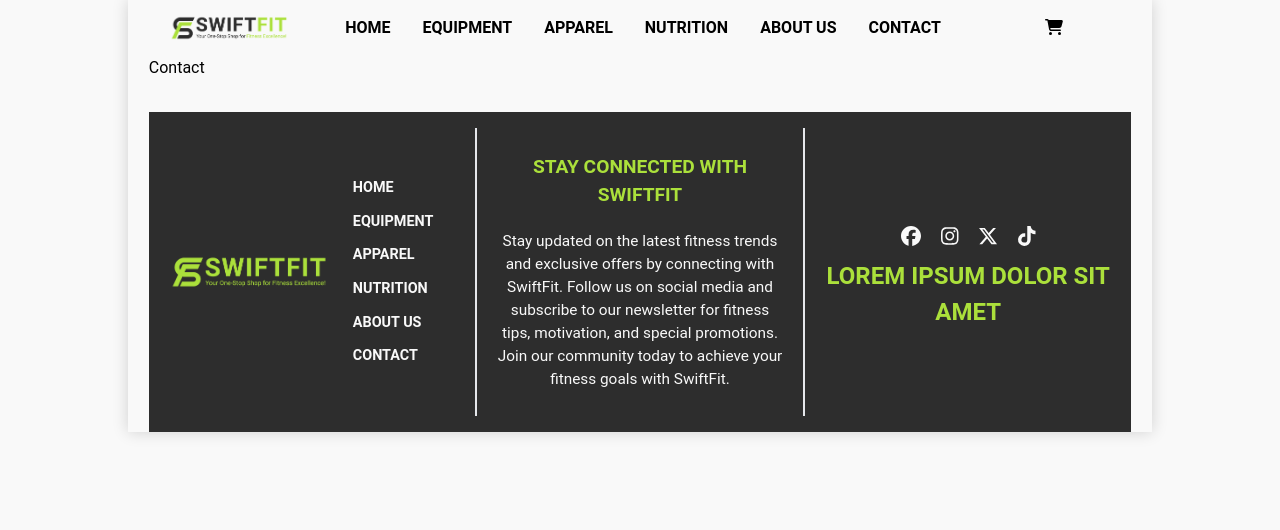
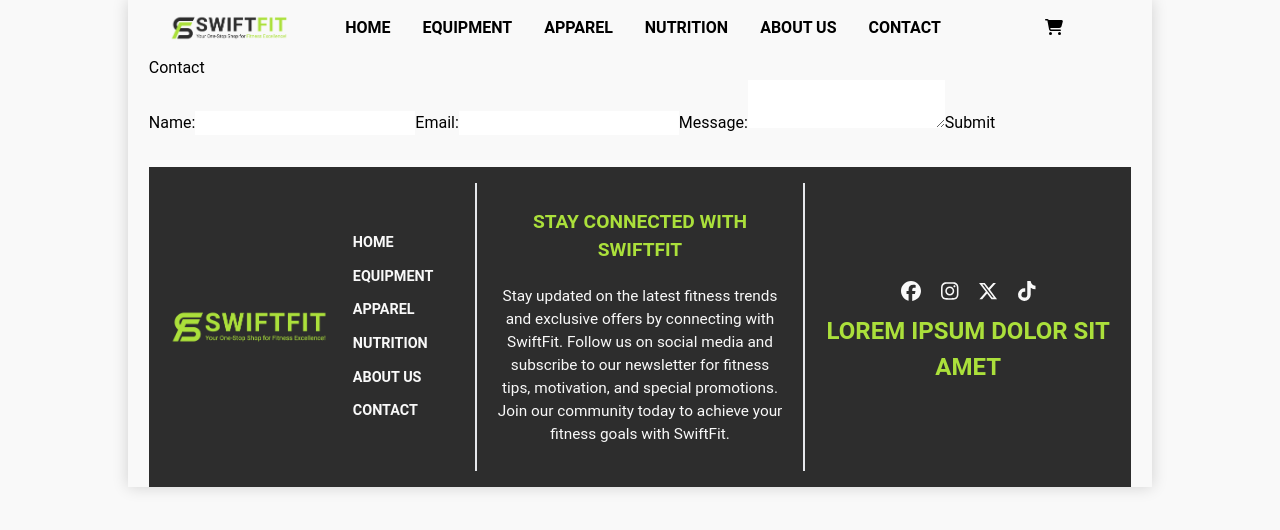
Before and after one commit to laamyry/SwiftFit, a React (Create React App) app: page /contact in a window 1280 px wide. Shown: the top 530 px of the page. Built offline with nearby package versions, Linux system fonts and the light colour scheme.

Commit message:
update contact page

```diff
--- a/src/pages/Contact.js
+++ b/src/pages/Contact.js
@@ -1,12 +1,48 @@
-import React from 'react'
-import HEADER from "../components/Header";
-import FOOTER from "../components/Footer";
+import React, { useState } from 'react';
+import Header from '../components/Header';
+import Footer from '../components/Footer';
+
 export default function Contact() {
+  const [formData, setFormData] = useState({
+    name: '',
+    email: '',
+    message: ''
+  });
+
+  const handleChange = (e) => {
+    const { name, value } = e.target;
+    setFormData({
+      ...formData,
+      [name]: value
+    });
+  };
+
+  const handleSubmit = (e) => {
+    e.preventDefault();
+    // add logic to process the form data, such as sending it to a server
+    console.log(formData);
+  };
+
   return (
     <>
-      <HEADER />
-      Contact
-      <FOOTER />
+      <Header />
+      <div>Contact</div>
+      <form onSubmit={handleSubmit}>
+        <label>
+          Name:
+          <input type="text" name="name" value={formData.name} onChange={handleChange} />
+        </label>
+        <label>
+          Email:
+          <input type="email" name="email" value={formData.email} onChange={handleChange} />
+        </label>
+        <label>
+          Message:
+          <textarea name="message" value={formData.message} onChange={handleChange} />
+        </label>
+        <button type="submit">Submit</button>
+      </form>
+      <Footer />
     </>
-  )
+  );
 }
```
